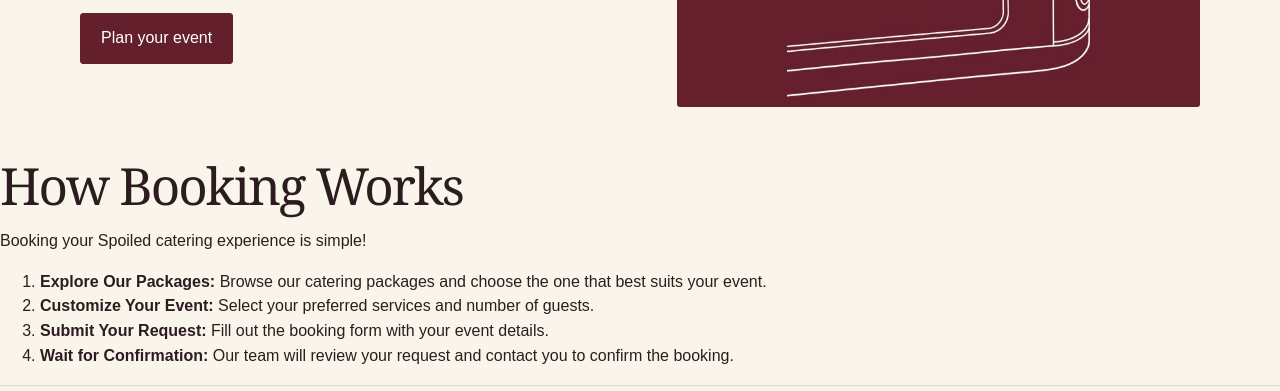
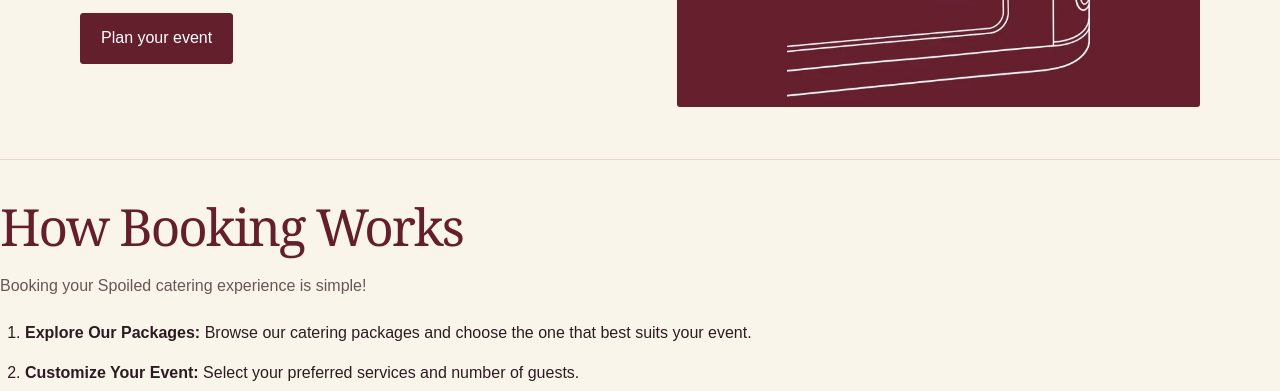
Before and after one commit to nalkhraiji-sys/Catering-Booking-System, a plain HTML site: page about.html in a window 1280 px wide. Shown: the part 561-952 px from the top of the page. Drawn offline with Linux system fonts and the light colour scheme.

Commit message:
Styled How Booking Works section

```diff
--- a/styles.css
+++ b/styles.css
@@ -82,3 +82,29 @@ input[type="checkbox"] { accent-color: var(--wine); }
   .hero-image { height: 365px; }
   th, td { padding: 10px; }
 }
+
+/* How Booking Works - About Us Page */
+.booking-steps {
+  padding-top: 40px;
+  padding-bottom: 50px;
+  border-top: 1px solid var(--line);
+}
+
+.booking-steps h2 {
+  color: var(--wine);
+  margin-bottom: 20px;
+}
+
+.booking-steps p {
+  color: var(--muted);
+  margin-bottom: 20px;
+}
+
+.booking-steps ol {
+  padding-left: 25px;
+  line-height: 1.8;
+}
+
+.booking-steps li {
+  margin-bottom: 12px;
+}
```
